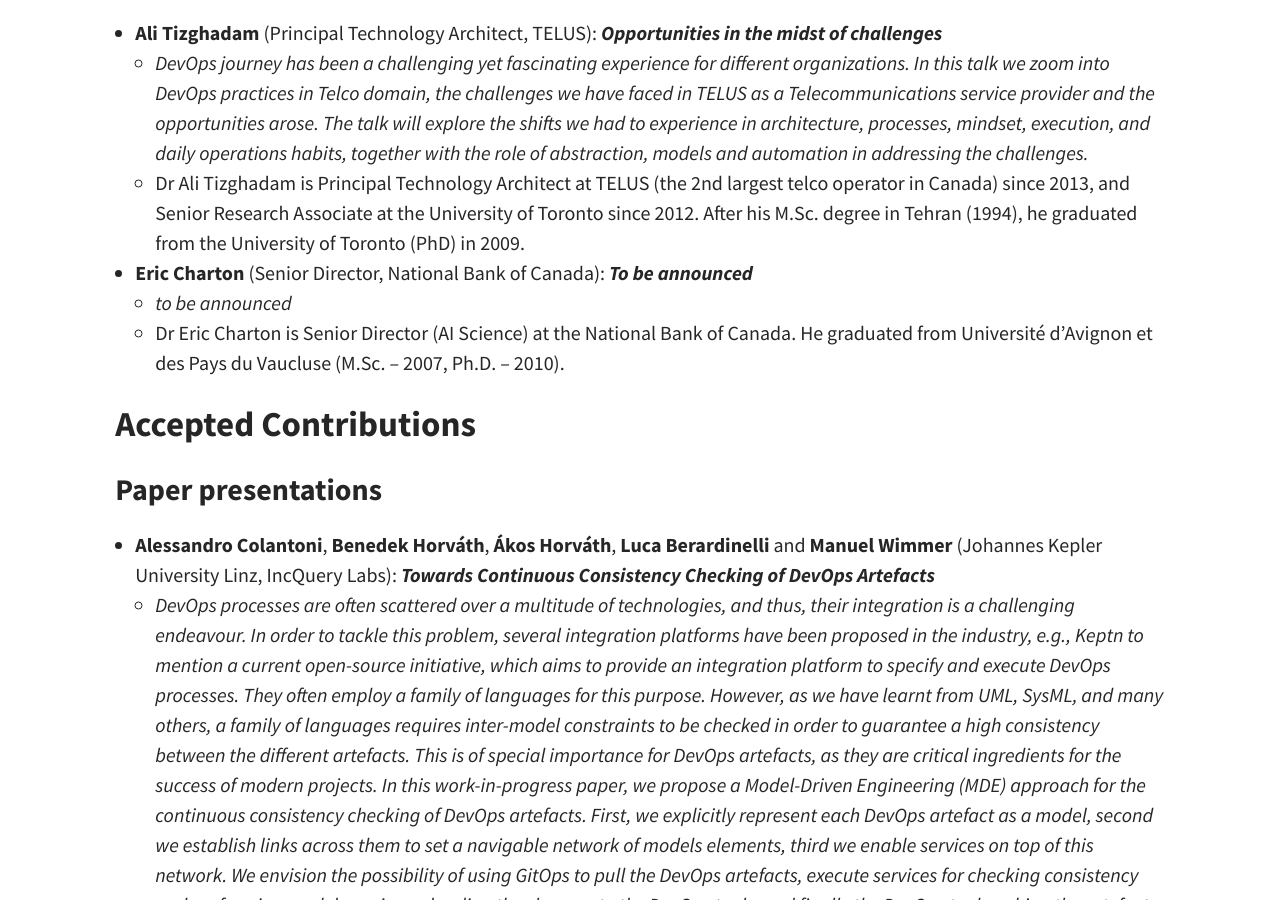
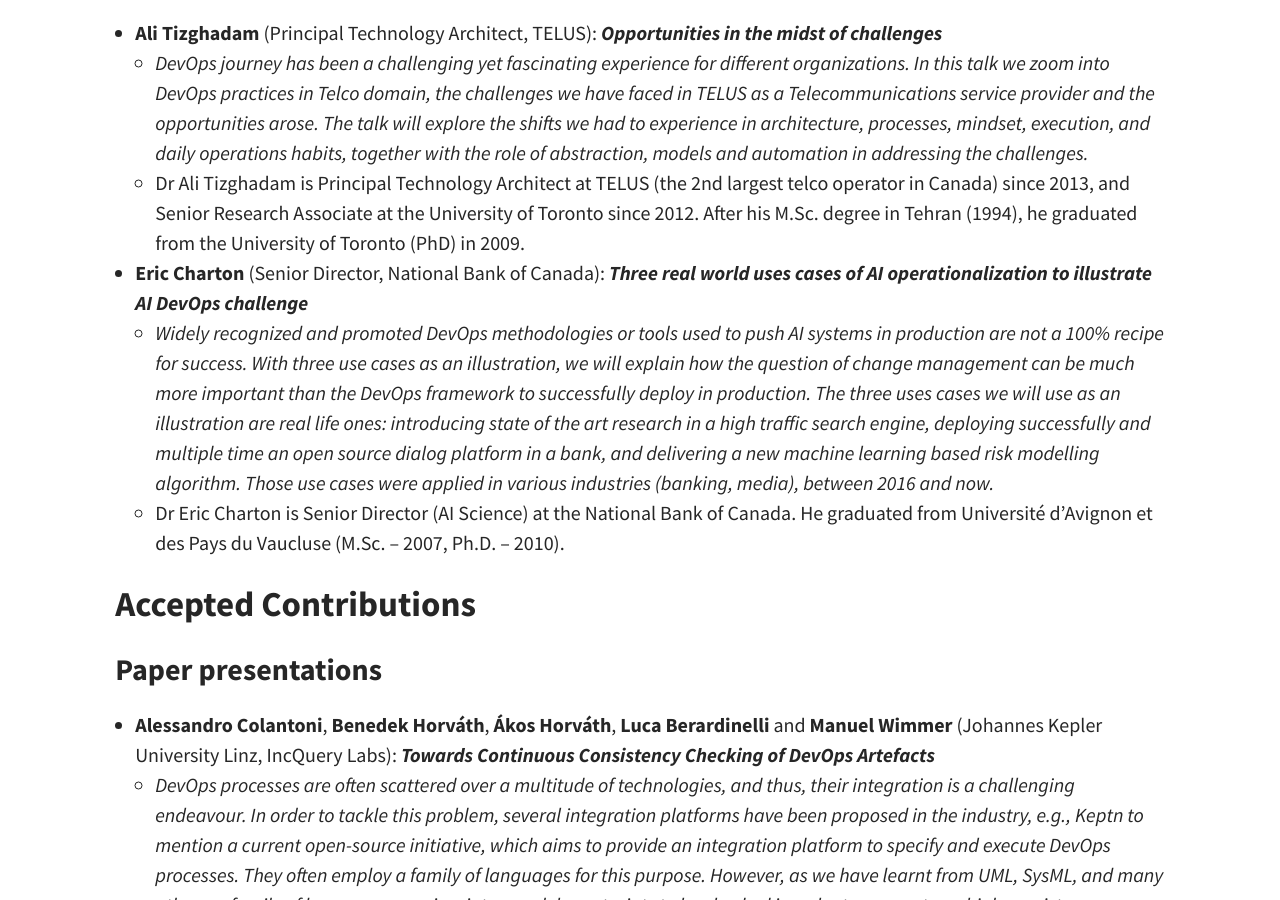
Before and after one commit to ace-design/devops-at-models, a Jekyll site: the page built from _posts/2021-09-06-Virtual.md, in a window 1280 px wide and 900 px high, scrolled down 1352 px. Built offline with Jekyll 4.4.1, drawn with Linux system fonts in a browser that asks for light colours.

Commit message:
2nd keynote

```diff
--- a/_posts/2021-09-06-Virtual.md
+++ b/_posts/2021-09-06-Virtual.md
@@ -41,8 +41,8 @@ The workshop will start at 11 PM in Tokyo, 4 PM in Berlin, 3 PM in London, 10 AM
   - **Ali Tizghadam** (Principal Technology Architect, TELUS): **_Opportunities in the midst of challenges_**
     - _DevOps journey has been a challenging yet fascinating experience for different organizations. In this talk we zoom into DevOps practices in Telco domain, the challenges we have faced in TELUS as a Telecommunications service provider and the opportunities arose. The talk will explore the shifts we had to experience in architecture, processes, mindset, execution, and daily operations habits, together with the role of abstraction, models and automation in addressing the challenges._
     - Dr Ali Tizghadam is Principal Technology Architect at TELUS (the 2nd largest telco operator in Canada) since 2013, and Senior Research Associate at the University of Toronto since 2012. After his M.Sc. degree in Tehran (1994), he graduated from the University of Toronto (PhD) in 2009.
-  - **Eric Charton** (Senior Director, National Bank of Canada): **_To be announced_**
-    - _to be announced_
+  - **Eric Charton** (Senior Director, National Bank of Canada): **_Three real world uses cases of AI operationalization to illustrate AI DevOps challenge_**
+    - _Widely recognized and promoted DevOps methodologies or tools used to push AI systems in production are not a 100% recipe for success. With three use cases as an illustration, we will explain how the question of change management can be much more important than the DevOps framework to successfully deploy in production. The three uses cases we will use as an illustration are real life ones: introducing state of the art research in a high traffic search engine, deploying successfully and multiple time an open source dialog platform in a bank, and delivering a new machine learning based risk modelling algorithm. Those use cases were applied in various industries (banking, media), between 2016 and now._
     - Dr Eric Charton is Senior Director (AI Science) at the National Bank of Canada. He graduated from Université d’Avignon et des Pays du Vaucluse (M.Sc. – 2007, Ph.D. – 2010).
 
 ## Accepted Contributions
```
